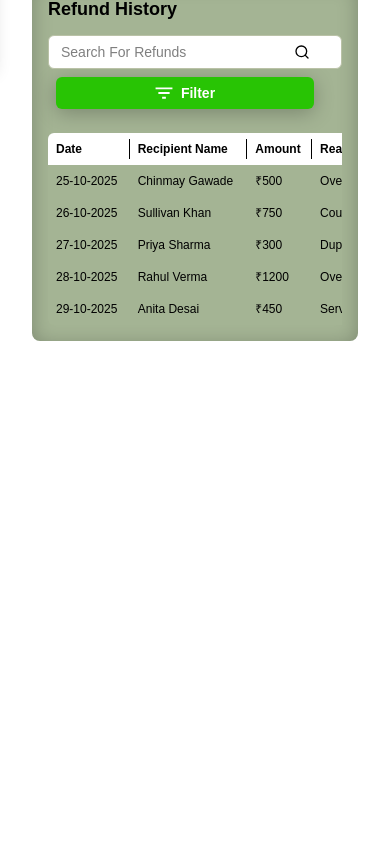
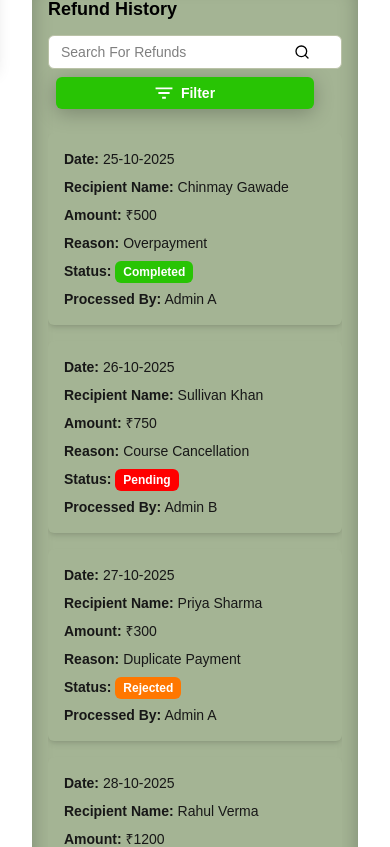
Before and after one commit to dev-nexcore/HM_ADMIN, a Next.js app: page /refunds in a window 390 px wide. Shown: the part 777-1624 px from the top of the page. Before the commit the page ends 1150 px from the top, so only its background shows below. Built offline with nearby package versions, Linux system fonts and the light colour scheme.

Commit message:
Add responsive design for refunds table and card view

```diff
--- a/src/components/refunds/refunds.jsx
+++ b/src/components/refunds/refunds.jsx
@@ -460,56 +460,91 @@ const Refunds = () => {
       width: 1px;
       background-color: #000000;
     }
+    @media (max-width: 640px) {
+      .refund-table {
+        display: none;
+      }
+      .refund-card {
+        display: block;
+      }
+    }
+    @media (min-width: 641px) {
+      .refund-card {
+        display: none;
+      }
+    }
   `}</style>
+
+  {/* Table View (Desktop & Tablet) */}
   <table className="refund-table w-full bg-[#A4B494] rounded-md overflow-hidden text-xs sm:text-sm text-left border-separate border-spacing-0 min-w-[600px]">
     <thead>
       <tr className="text-black">
         <th className="px-2 sm:px-4 py-2 bg-white font-bold">Date</th>
-                <th className="px-2 sm:px-4 py-2 bg-white font-bold">
-                  Recipient Name
-                </th>
+        <th className="px-2 sm:px-4 py-2 bg-white font-bold">Recipient Name</th>
         <th className="px-2 sm:px-4 py-2 bg-white font-bold">Amount</th>
         <th className="px-2 sm:px-4 py-2 bg-white font-bold">Reason</th>
         <th className="px-2 sm:px-4 py-2 bg-white font-bold">Status</th>
-                <th className="px-2 sm:px-4 py-2 bg-white font-bold">
-                  Processed By
-                </th>
+        <th className="px-2 sm:px-4 py-2 bg-white font-bold">Processed By</th>
       </tr>
     </thead>
     <tbody className="text-black">
       {filteredRefunds.length > 0 ? (
         filteredRefunds.map((refund, idx) => (
-                  <tr
-                    key={idx}
-                    className="hover:bg-[#9BA085] transition-colors duration-200"
-                  >
+          <tr key={idx} className="hover:bg-[#9BA085] transition-colors duration-200">
             <td className="px-2 sm:px-4 py-2">{refund.date}</td>
-                    <td className="px-2 sm:px-4 py-2">
-                      {refund.recipientName}
-                    </td>
+            <td className="px-2 sm:px-4 py-2">{refund.recipientName}</td>
             <td className="px-2 sm:px-4 py-2">{refund.amount}</td>
             <td className="px-2 sm:px-4 py-2">{refund.reason}</td>
             <td className="px-2 sm:px-4 py-2">
-                      <span className={getStatusBadge(refund.status)}>
-                        {refund.status}
-                      </span>
+              <span className={getStatusBadge(refund.status)}>{refund.status}</span>
             </td>
             <td className="px-2 sm:px-4 py-2">{refund.processedBy}</td>
           </tr>
         ))
       ) : (
         <tr>
-                  <td
-                    colSpan={6}
-                    className="px-4 py-8 text-center text-gray-600"
-                  >
+          <td colSpan={6} className="px-4 py-8 text-center text-gray-600">
             No refunds found matching your search criteria.
           </td>
         </tr>
       )}
     </tbody>
   </table>
+
+  {/* Card View (Mobile Only) */}
+  <div className="refund-card space-y-4">
+    {filteredRefunds.length > 0 ? (
+      filteredRefunds.map((refund, idx) => (
+        <div key={idx} className="bg-[#A4B494] rounded-md p-4 text-sm shadow-md">
+          <div className="mb-2">
+            <strong>Date:</strong> {refund.date}
           </div>
+          <div className="mb-2">
+            <strong>Recipient Name:</strong> {refund.recipientName}
+          </div>
+          <div className="mb-2">
+            <strong>Amount:</strong> {refund.amount}
+          </div>
+          <div className="mb-2">
+            <strong>Reason:</strong> {refund.reason}
+          </div>
+          <div className="mb-2">
+            <strong>Status:</strong>{" "}
+            <span className={getStatusBadge(refund.status)}>{refund.status}</span>
+          </div>
+          <div>
+            <strong>Processed By:</strong> {refund.processedBy}
+          </div>
+        </div>
+      ))
+    ) : (
+      <div className="text-center text-gray-600 py-8">
+        No refunds found matching your search criteria.
+      </div>
+    )}
+  </div>
+</div>
+
       </div>
 
       {/* Filter Modal */}
```
Lines whose indentation alone changed are shown as unchanged.
